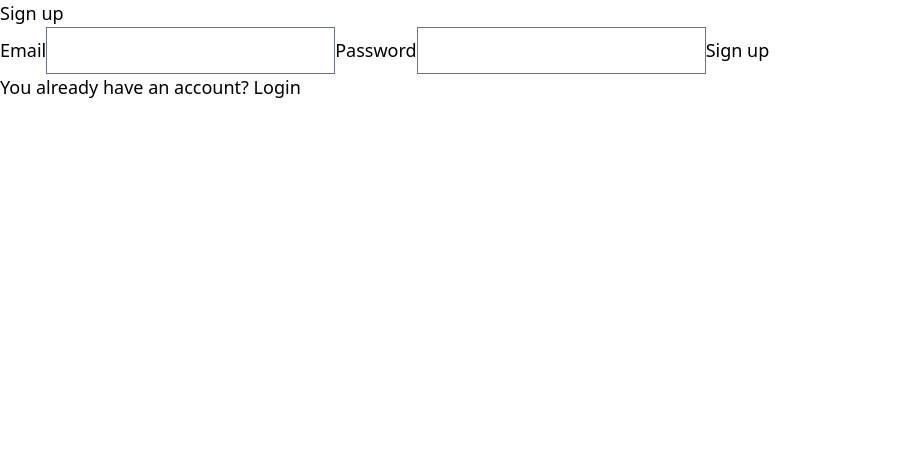
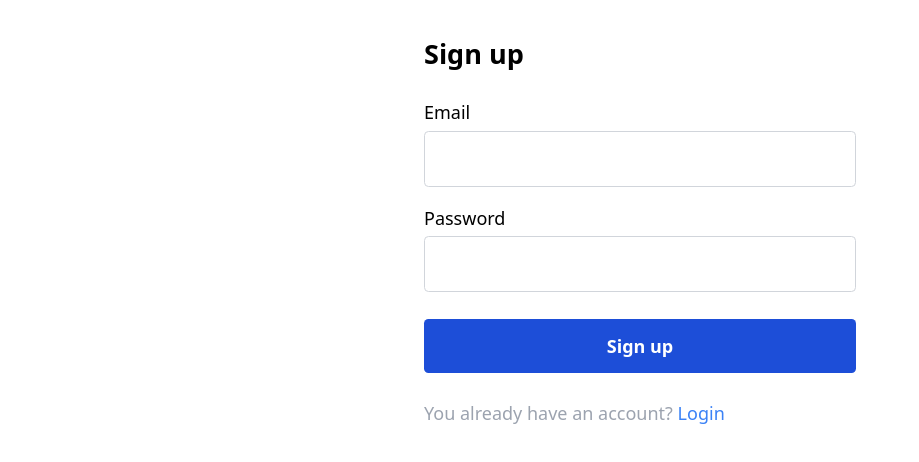
Before and after one commit to nelrnd/todo-client, a React (Vite) app: page /register in a window 1280 px wide. Shown: the top 462 px of the page, without its empty margins (0-919 px from the left). Built offline with nearby package versions, Linux system fonts and the light colour scheme; no server answers; a web font is replaced by a local one.

Commit message:
Style Login, Register and Settings page

```diff
--- a/src/routes/Login.jsx
+++ b/src/routes/Login.jsx
@@ -14,12 +14,14 @@ const Login = () => {
   }
 
   return (
-    <div>
-      <h1>Login</h1>
-      <form onSubmit={handleSubmit}>
+    <div className="min-h-screen px-4 py-8 dark:bg-gray-950 dark:text-white">
+      <div className="max-w-sm m-auto">
+        <h1 className="font-bold text-2xl mb-6">Login</h1>
+        <form onSubmit={handleSubmit} className="flex flex-col gap-4">
           <label>
             <span>Email</span>
             <input
+              className="block w-full mt-1 p-3 rounded bg-transparent border-gray-300 dark:border-gray-700"
               type="email"
               value={email}
               onChange={handleEmailChange}
@@ -29,17 +31,24 @@ const Login = () => {
           <label>
             <span>Password</span>
             <input
+              className="block w-full mt-1 p-3 rounded bg-transparent border-gray-300 dark:border-gray-700"
               type="password"
               value={password}
               onChange={handlePasswordChange}
               required
             />
           </label>
-        <button>Login</button>
+          <button className="mt-2 font-semibold rounded text-white bg-blue-700 hover:bg-blue-800 px-6 py-3">
+            Login
+          </button>
         </form>
-      <p>
-        You don&#39;t have an account yet? <Link to="/register">Register</Link>
+        <p className="text-gray-400 dark:text-gray-600 mt-6">
+          You don&#39;t have an account yet?{" "}
+          <Link to="/register" className="text-blue-500 hover:text-blue-600">
+            Sign up
+          </Link>
         </p>
+      </div>
     </div>
   )
 }
--- a/src/routes/Register.jsx
+++ b/src/routes/Register.jsx
@@ -14,12 +14,14 @@ const Register = () => {
   }
 
   return (
-    <div>
-      <h1>Sign up</h1>
-      <form onSubmit={handleSubmit}>
+    <div className="min-h-screen px-4 py-8 dark:bg-gray-950 dark:text-white">
+      <div className="max-w-sm m-auto">
+        <h1 className="font-bold text-2xl mb-6">Sign up</h1>
+        <form onSubmit={handleSubmit} className="flex flex-col gap-4">
           <label>
             <span>Email</span>
             <input
+              className="block w-full mt-1 p-3 rounded bg-transparent border-gray-300 dark:border-gray-700"
               type="email"
               value={email}
               onChange={handleEmailChange}
@@ -29,17 +31,24 @@ const Register = () => {
           <label>
             <span>Password</span>
             <input
+              className="block w-full mt-1 p-3 rounded bg-transparent border-gray-300 dark:border-gray-700"
               type="password"
               value={password}
               onChange={handlePasswordChange}
               required
             />
           </label>
-        <button>Sign up</button>
+          <button className="mt-2 font-semibold rounded text-white bg-blue-700 hover:bg-blue-800 px-6 py-3">
+            Sign up
+          </button>
         </form>
-      <p>
-        You already have an account? <Link to="/login">Login</Link>
+        <p className="text-gray-400 dark:text-gray-600 mt-6">
+          You already have an account?{" "}
+          <Link to="/login" className="text-blue-500 hover:text-blue-600">
+            Login
+          </Link>
         </p>
+      </div>
     </div>
   )
 }
--- a/src/routes/Settings.jsx
+++ b/src/routes/Settings.jsx
@@ -1,6 +1,11 @@
+import Header from "../components/Header"
+
 const Settings = () => (
-  <div>
-    <h1>Settings</h1>
+  <div className="min-h-screen px-4 py-8 dark:bg-gray-950 dark:text-white">
+    <div className="max-w-lg m-auto">
+      <Header />
+      <h2 className="font-bold text-2xl">Settings</h2>
+    </div>
   </div>
 )
 
```
Lines whose indentation alone changed are shown as unchanged.
